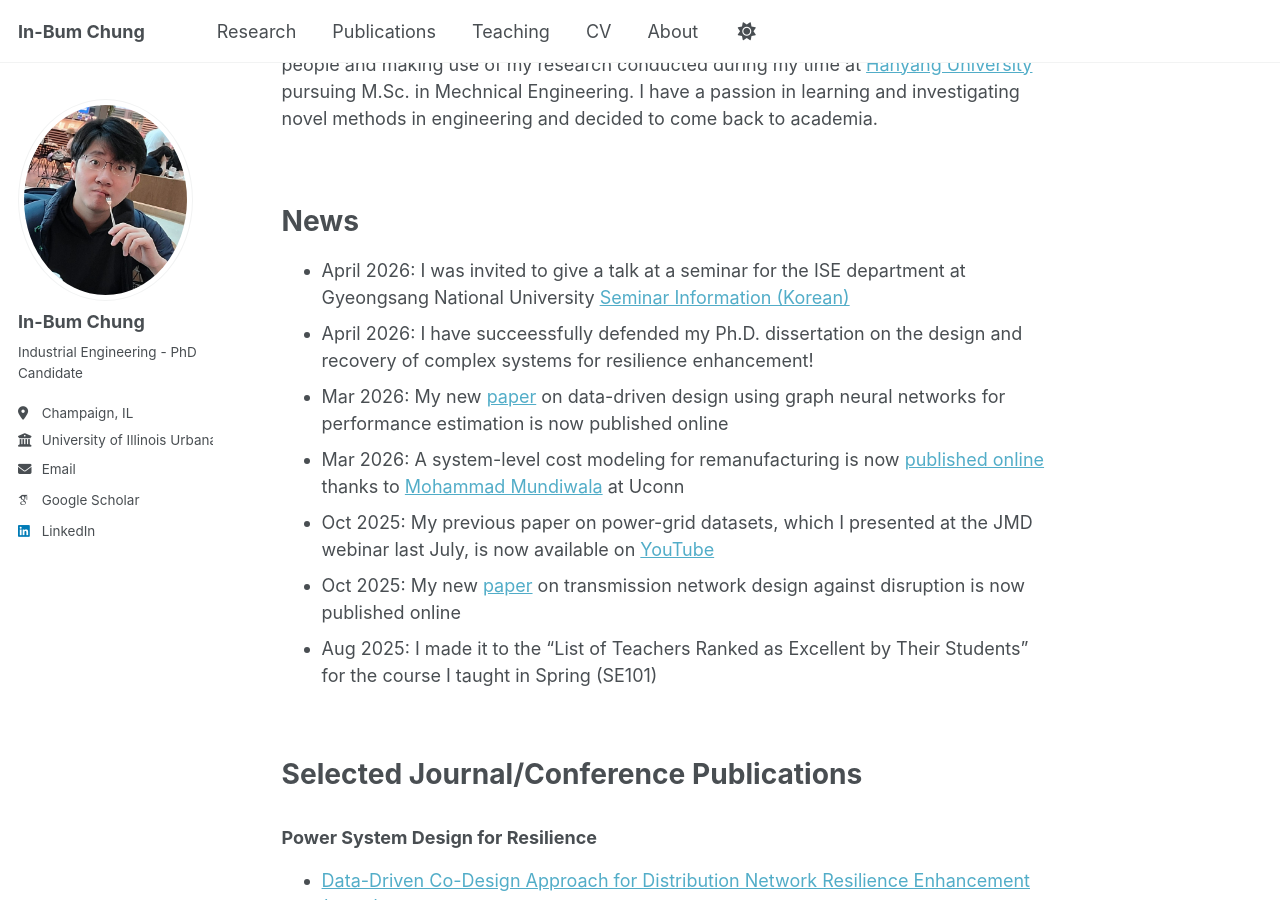
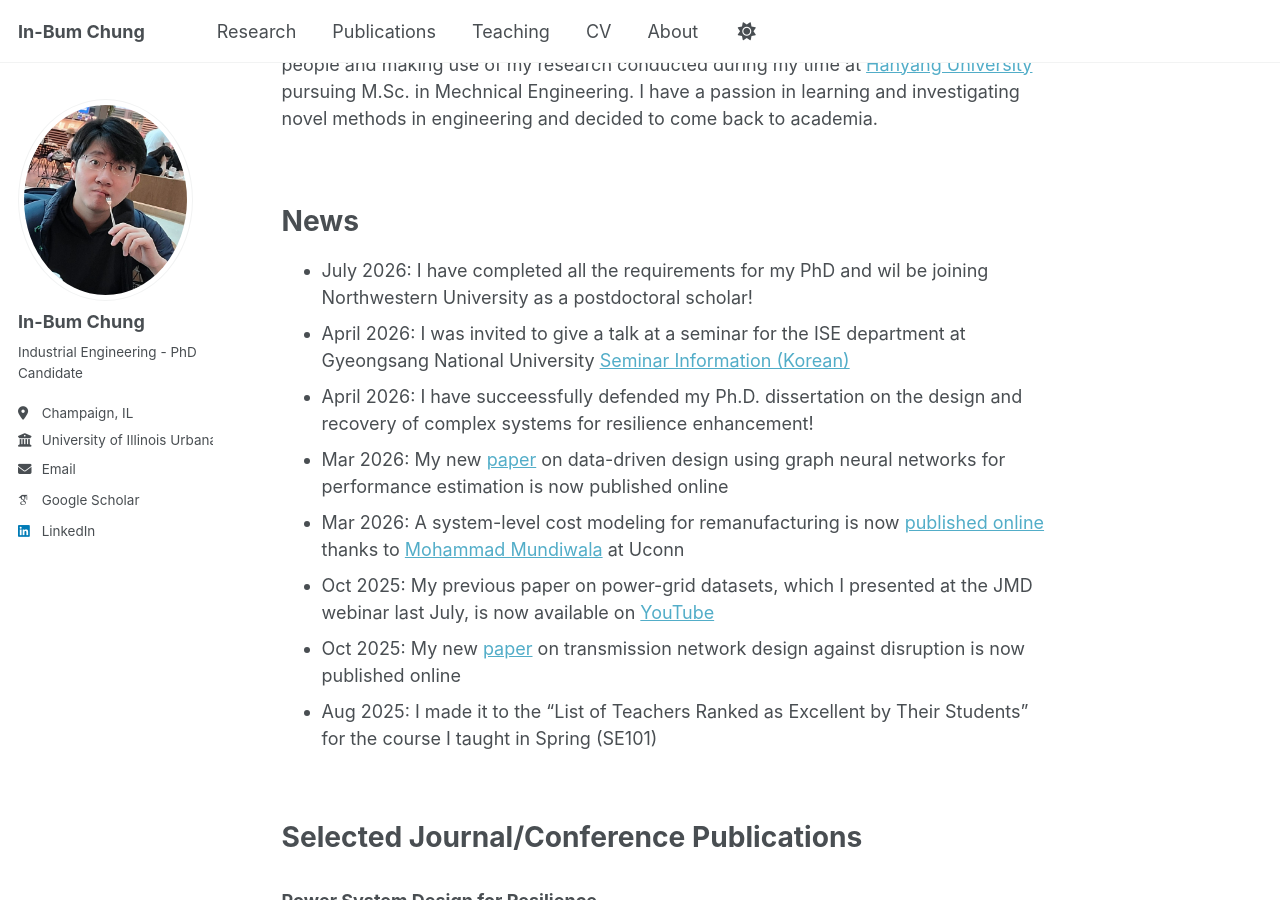
Before and after one commit to IBChung/IBChung.github.io, a Jekyll site: the page built from _pages/about.md, in a window 1280 px wide and 900 px high, scrolled down 411 px. Built offline with Jekyll 4.4.1, drawn with Linux system fonts in a browser that asks for light colours; some web fonts are replaced; a script that is not in the unit is left out.

Commit message:
Update about.md

```diff
--- a/_pages/about.md
+++ b/_pages/about.md
@@ -15,6 +15,7 @@ Prior to joining UIUC, I worked at a [PIDOTECH](https://www.pidotech.com/eng/abo
 
 News
 =====
+* July 2026: I have completed all the requirements for my PhD and wil be joining Northwestern University as a postdoctoral scholar!
 * April 2026: I was invited to give a talk at a seminar for the ISE department at Gyeongsang National University [Seminar Information (Korean)](/files/GNU_Seminar_Poster_260427.pdf)
 * April 2026: I have succeessfully defended my Ph.D. dissertation on the design and recovery of complex systems for resilience enhancement!
 * Mar 2026: My new [paper](https://doi.org/10.1016/j.ress.2026.112511) on data-driven design using graph neural networks for performance estimation is now published online
```
